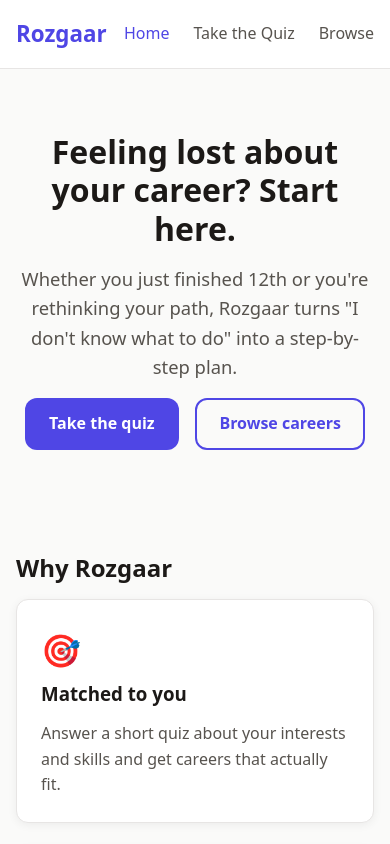
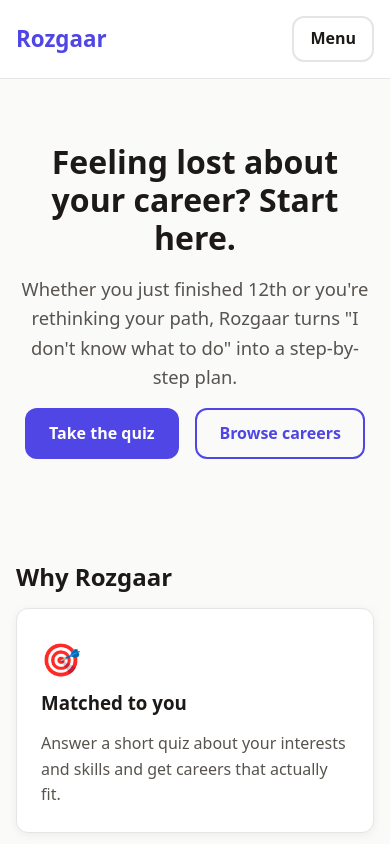
Before and after one commit to anamikaapandeyy/rozgaar, a React (Vite) app in the folder client/: page / in a window 390 px wide. Shown: the top 844 px of the page. Built offline with nearby package versions, Linux system fonts and the light colour scheme.

Commit message:
Day 5: responsive navbar with hamburger menu

```diff
--- a/client/src/components/Navbar.css
+++ b/client/src/components/Navbar.css
@@ -15,3 +15,27 @@
 .nav-links { display: flex; gap: var(--space-4); list-style: none; margin: 0; padding: 0; }
 .nav-links a { text-decoration: none; color: var(--text-muted); font-weight: 500; }
 .nav-links a:hover, .nav-links a.active { color: var(--primary); }
+.menu-toggle {
+  display: none;
+  font: inherit;
+  font-weight: 600;
+  padding: 0.5rem 1rem;
+  background: transparent;
+  color: var(--text);
+  border: 2px solid var(--border);
+  border-radius: var(--radius);
+  cursor: pointer;
+}
+
+@media (max-width: 640px) {
+  .navbar-inner { flex-wrap: wrap; }
+  .menu-toggle { display: block; }
+  .nav-links {
+    display: none;
+    flex-direction: column;
+    width: 100%;
+    gap: var(--space-3);
+    padding-top: var(--space-3);
+  }
+  .nav-links.open { display: flex; }
+}
--- a/client/src/components/Navbar.jsx
+++ b/client/src/components/Navbar.jsx
@@ -1,15 +1,29 @@
+import { useState } from 'react';
 import { NavLink, Link } from 'react-router-dom';
 import './Navbar.css';
 
 export default function Navbar() {
+  const [open, setOpen] = useState(false);
+  const close = () => setOpen(false);
+
   return (
     <header className="navbar">
       <nav className="container navbar-inner" aria-label="Main">
-        <Link to="/" className="logo">Rozgaar</Link>
-        <ul className="nav-links">
-          <li><NavLink to="/" end>Home</NavLink></li>
-          <li><NavLink to="/quiz">Take the Quiz</NavLink></li>
-          <li><NavLink to="/browse">Browse</NavLink></li>
+        <Link to="/" className="logo" onClick={close}>Rozgaar</Link>
+
+        <button
+          className="menu-toggle"
+          aria-expanded={open}
+          aria-controls="nav-links"
+          onClick={() => setOpen(!open)}
+        >
+          {open ? 'Close' : 'Menu'}
+        </button>
+
+        <ul id="nav-links" className={`nav-links ${open ? 'open' : ''}`}>
+          <li><NavLink to="/" end onClick={close}>Home</NavLink></li>
+          <li><NavLink to="/quiz" onClick={close}>Take the Quiz</NavLink></li>
+          <li><NavLink to="/browse" onClick={close}>Browse</NavLink></li>
         </ul>
       </nav>
     </header>
```
